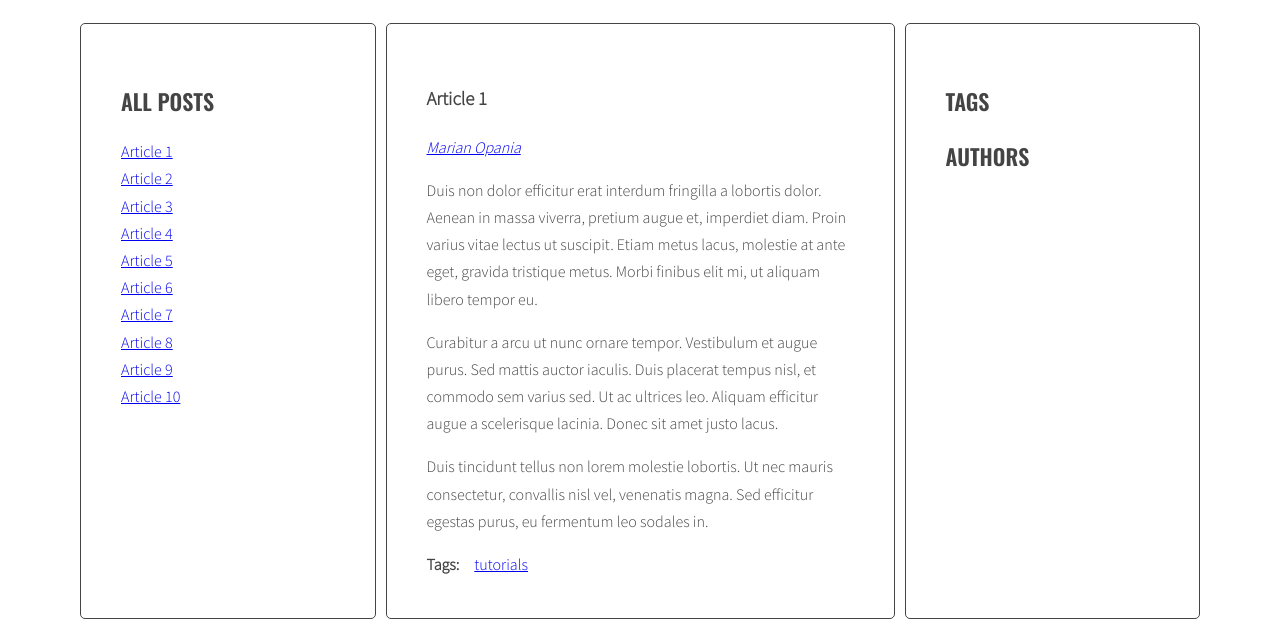
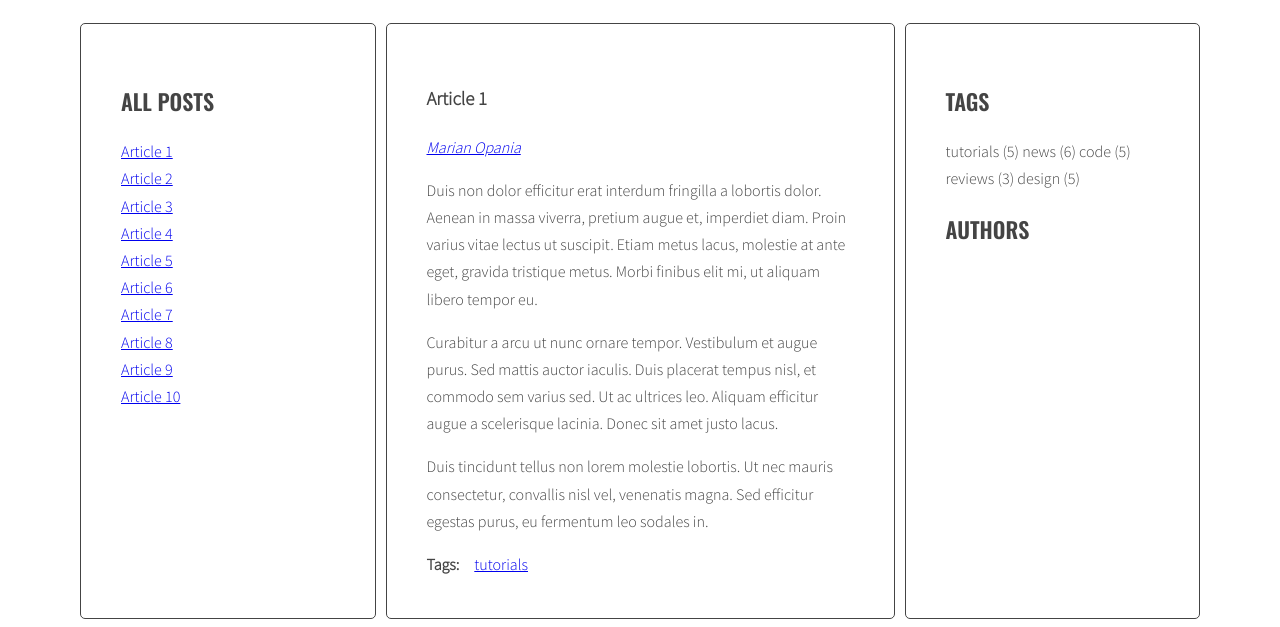
Before and after one commit to fifekwidmo/javascript-blog, a website: page index.html in a window 1280 px wide. Shown: the part 220-847 px from the top of the page. Drawn offline with nearby package versions, Linux system fonts and the light colour scheme.

Commit message:
Jak widzisz, zamiast linka generujemy tylko nazwę tagu oraz liczbę jego wystąpień. Popraw ten fragment kodu tak, aby był generowany poprawny kod HTML linka

```diff
--- a/index.html
+++ b/index.html
@@ -55,7 +55,7 @@
                             </ul>
                         </div>
                     </article>
-                    <article class="post" id="article-3" data-tags="news reviews desgin" data-authors="Dzidoslaw Zuberek">
+                    <article class="post" id="article-3" data-tags="news reviews design" data-authors="Dzidoslaw Zuberek">
                         <h3 class="post-title">Article 3</h3>
                         <p class="post-author">by George Tuxedo</p>
                         <div class="post-content">
--- a/js/script.js
+++ b/js/script.js
@@ -27,7 +27,7 @@ const optArticleSelector = '.post',
     optTitleSelector = '.post-title',
     optTitleListSelector = '.titles',
     optArticleTagsSelector = '.post-tags .list',
-    optArticleAuthorSelector = '.post .post-author';
+    optArticleAuthorSelector = '.post-author';
 
 function generateTitleLinks(customSelector = '') {
     /* [DONE] remove contents of titleList */
@@ -57,6 +57,7 @@ function generateTitleLinks(customSelector = '') {
 generateTitleLinks();
 
 function generateTags() {
+    let allTags = {};
     /* find all articles */
     const articles = document.querySelectorAll(optArticleSelector);
     /* START LOOP: for every article: */
@@ -75,10 +76,32 @@ function generateTags() {
             /* generate HTML of the link */
             /* add generated code to HTML variable */
             html = html + htmlTags;
+            /* [NEW] check if this link is NOT already in allTags */
+            if (!allTags[tag]) {
+                /* [NEW] add tag to allTags object */
+                allTags[tag] = 1;
+            } else {
+                allTags[tag]++;
+            }
         }
         /* END LOOP: for each tag */
         linkWrapper.innerHTML = html;
         /* END LOOP: for every article: */
+        /* [NEW] find list of tags in right column */
+        const tagList = document.querySelector('.tags');
+
+        /* [NEW] create variable for all links HTML code */
+        let allTagsHTML = '';
+
+        /* [NEW] START LOOP: for each tag in allTags: */
+        for (let tag in allTags) {
+            /* [NEW] generate code of a link and add it to allTagsHTML */
+            allTagsHTML += tag + ' (' + allTags[tag] + ') ';
+        }
+        /* [NEW] END LOOP: for each tag in allTags: */
+
+        /*[NEW] add HTML from allTagsHTML to tagList */
+        tagList.innerHTML = allTagsHTML;
     }
 }
 generateTags();
```
